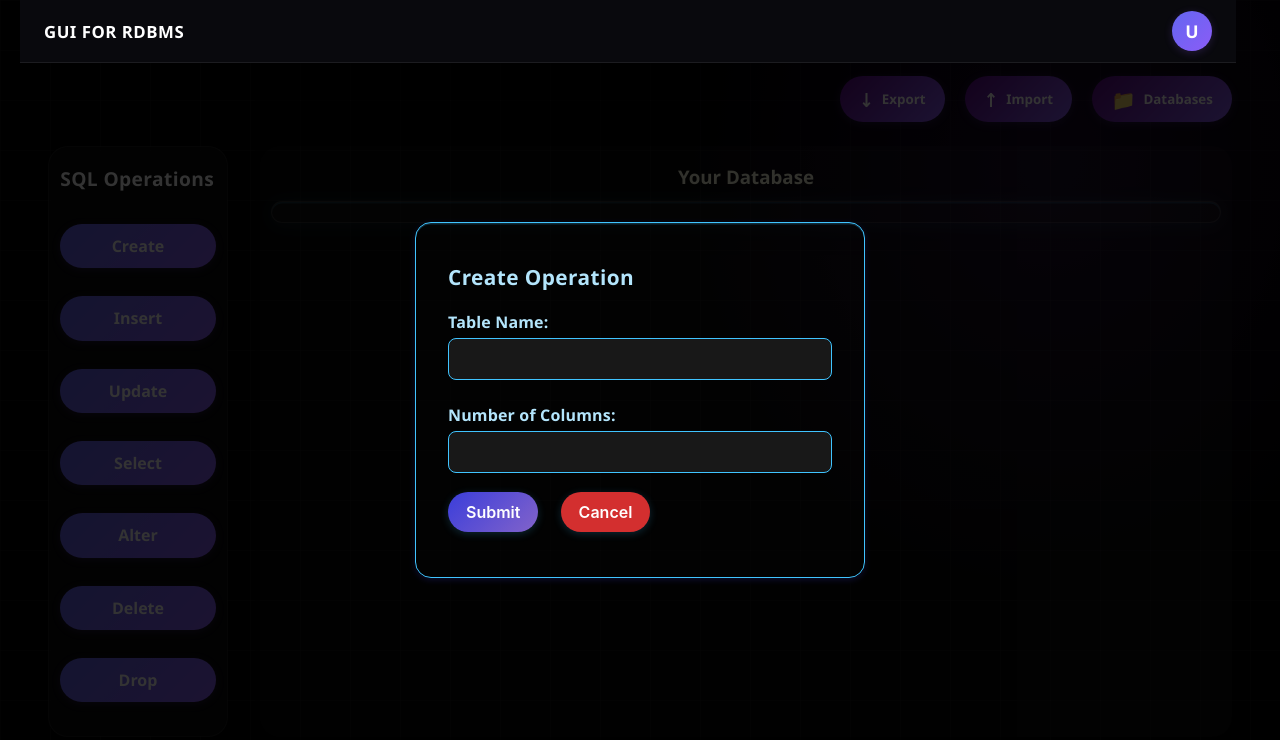
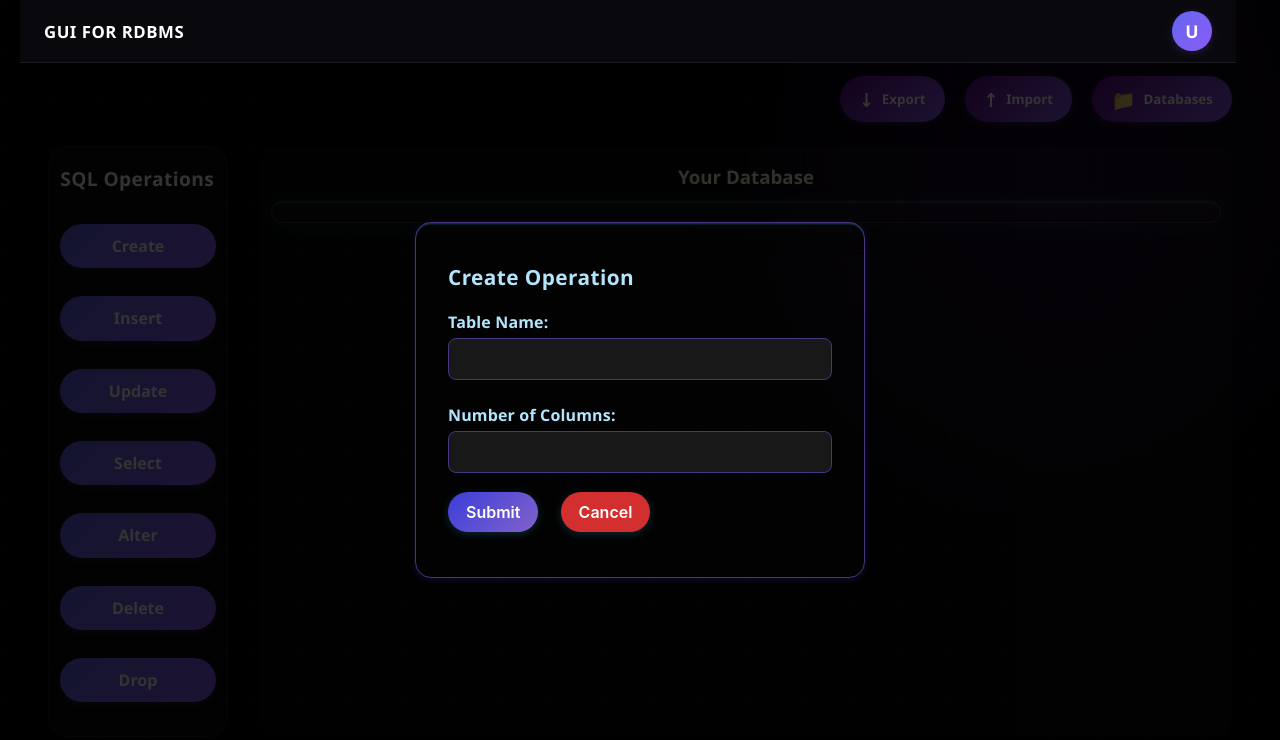
Before and after one commit to saishreeanand05/MiniProject, a website: page frontend/mainpage.html in a window 1280 px wide. Both pictures are taken after a click on the button "Create". Drawn offline with Linux system fonts and the light colour scheme; no server answers; files whose address does not match are found by name.

Commit message:
Fixed color of sqlModal

```diff
--- a/frontend/mainpage.html
+++ b/frontend/mainpage.html
@@ -110,7 +110,7 @@
         border-radius: 16px;
         box-shadow: 0 2px 6px 0 #3b3eda33, 0 1.5px 0 #40c4ff33 inset;
         padding: 2.5rem 2rem;
-        border: 1.5px solid #40c4ff;
+        border: 1.5px solid #493582;
         width: 92%;
         max-width: 450px;
         max-height: 75vh;
@@ -140,7 +140,7 @@
         width: 100%;
         padding: 10px;
         margin-bottom: 14px;
-        border: 1.5px solid #40c4ff;
+        border: 1.5px solid #493582;
         background: #181818;
         color: #fff;
         border-radius: 8px;
```
Also changed, not shown: 1 other file.
